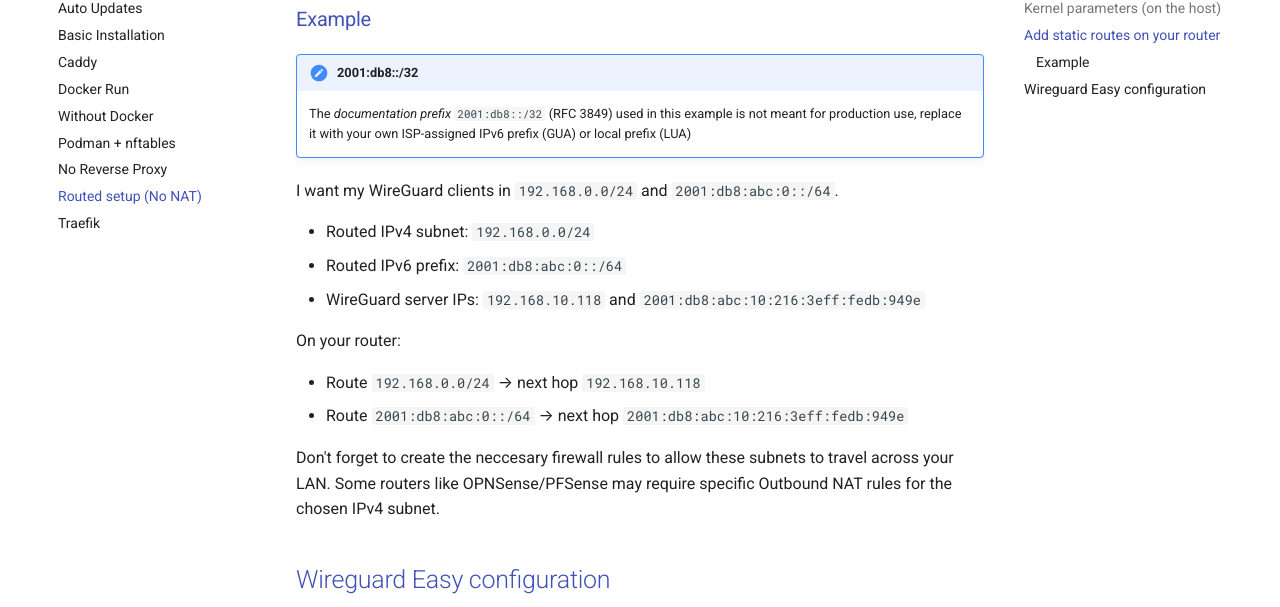
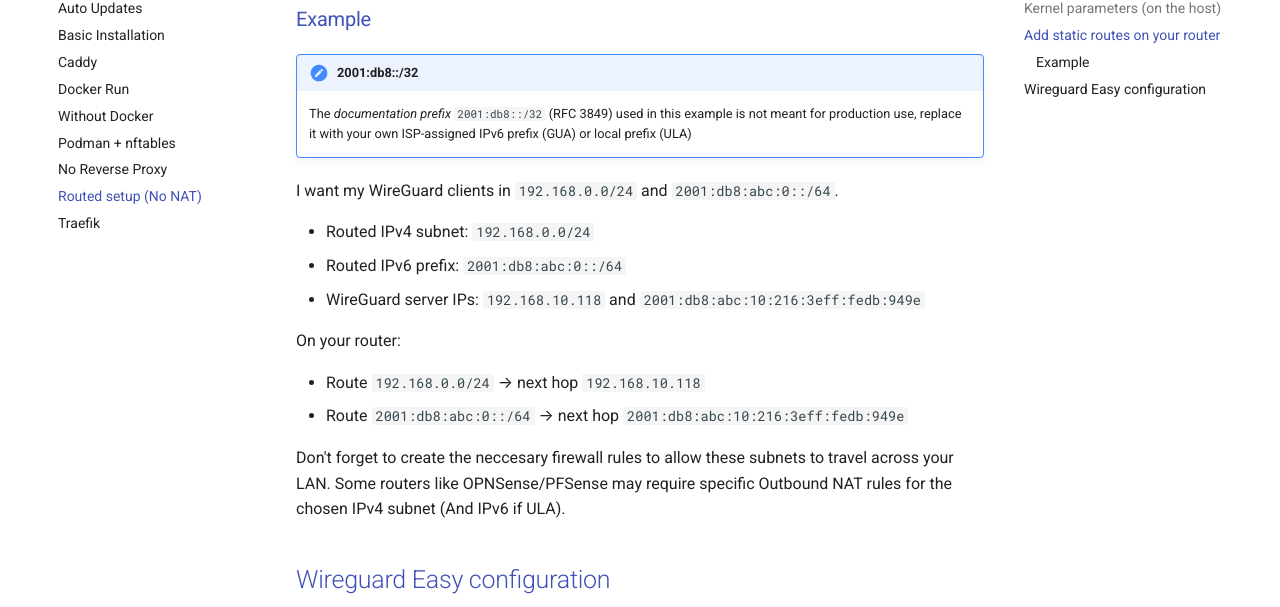
Before and after one commit to wg-easy/wg-easy, an MkDocs documentation site: the page built from docs/content/examples/tutorials/routed.md, in a window 1280 px wide and 900 px high, scrolled down 1383 px. Shown: the part 154-761 px from the top of the window. Built offline with MkDocs 1.6.1 and Material for MkDocs 9.7.7, drawn with Linux system fonts in a browser that asks for light colours; comment, search, counter and statistics services are not loaded; the version menu is left out.

Commit message:
typo LUA -> ULA

```diff
--- a/docs/content/examples/tutorials/routed.md
+++ b/docs/content/examples/tutorials/routed.md
@@ -60,7 +60,7 @@ Pick an IPv4 and IPv6 subnet for your clients and add static routes on your rout
 
 /// note | 2001:db8::/32
 
-The _documentation prefix_ `2001:db8::/32` (RFC 3849) used in this example is not meant for production use, replace it with your own ISP-assigned IPv6 prefix (GUA) or local prefix (LUA)
+The _documentation prefix_ `2001:db8::/32` (RFC 3849) used in this example is not meant for production use, replace it with your own ISP-assigned IPv6 prefix (GUA) or local prefix (ULA)
 ///
 
 I want my WireGuard clients in `192.168.0.0/24` and `2001:db8:abc:0::/64`.
@@ -74,7 +74,7 @@ On your router:
 - Route `192.168.0.0/24` → next hop `192.168.10.118`
 - Route `2001:db8:abc:0::/64` → next hop `2001:db8:abc:10:216:3eff:fedb:949e`
 
-Don't forget to create the neccesary firewall rules to allow these subnets to travel across your LAN. Some routers like OPNSense/PFSense may require specific Outbound NAT rules for the chosen IPv4 subnet.
+Don't forget to create the neccesary firewall rules to allow these subnets to travel across your LAN. Some routers like OPNSense/PFSense may require specific Outbound NAT rules for the chosen IPv4 subnet (And IPv6 if ULA).
 
 ## Wireguard Easy configuration
 
```
